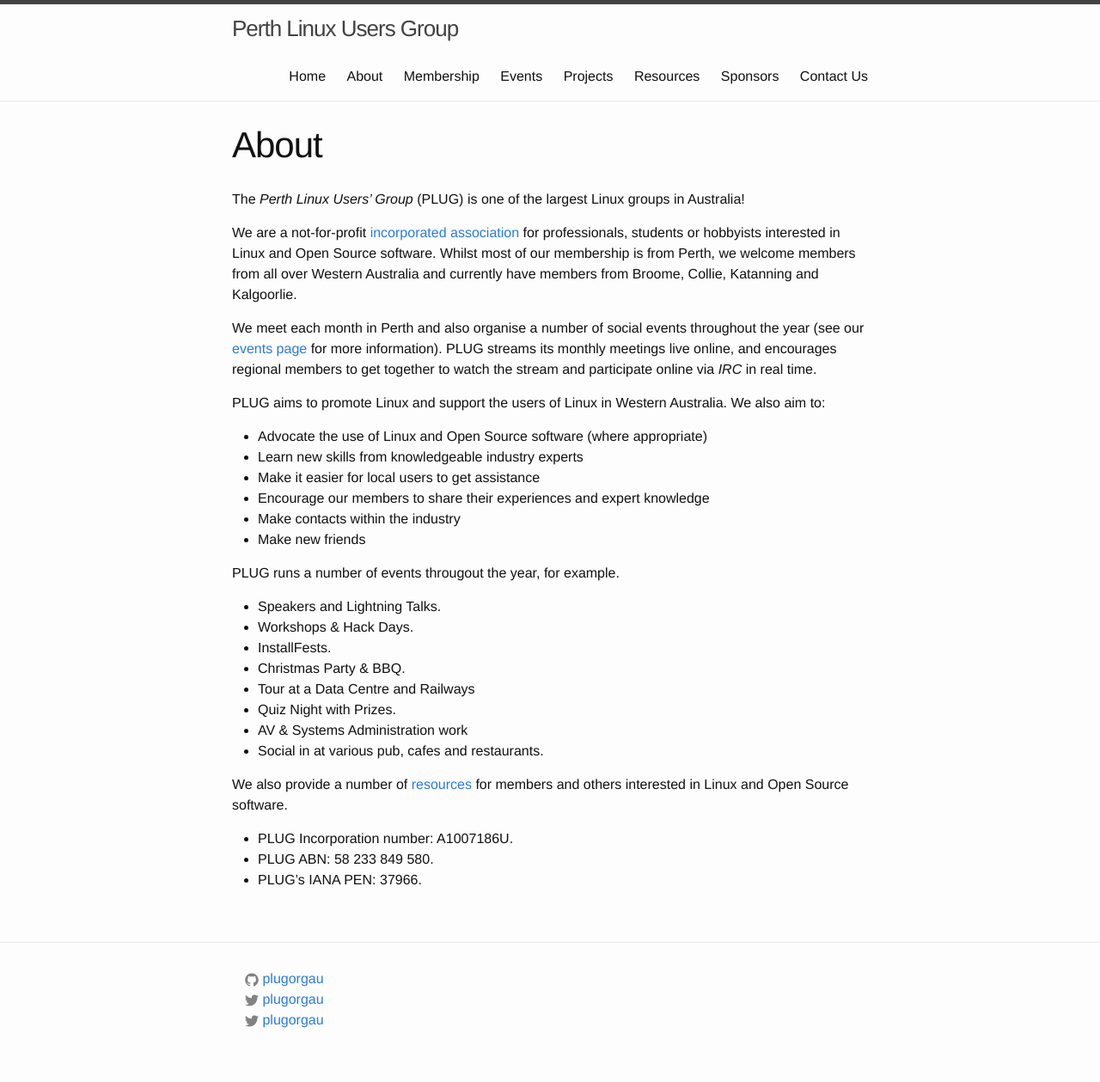
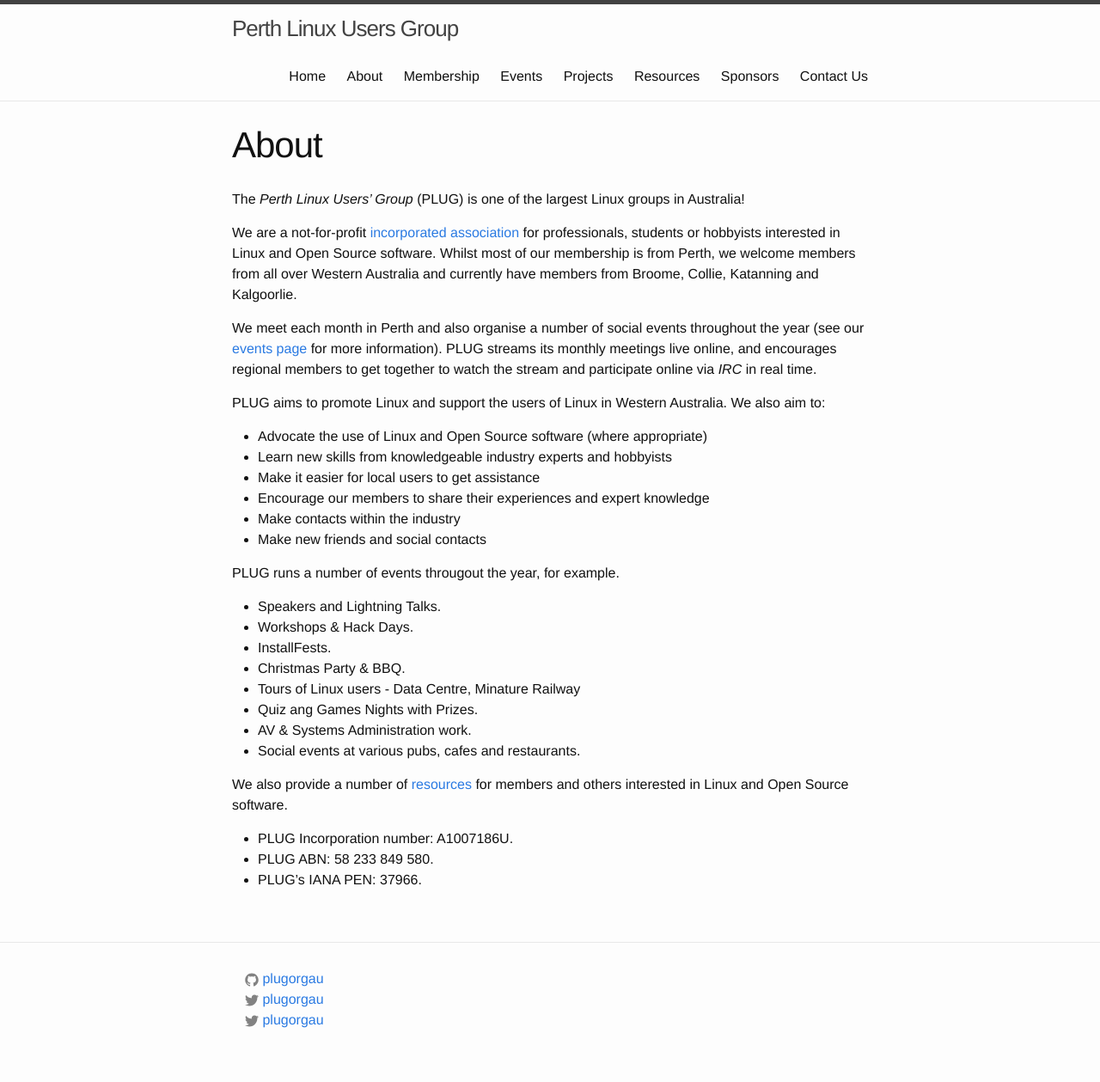
Before and after one commit to plugorgau/plugorgau.github.io, a Jekyll site: the page built from pages/about/about.md, in a window 1280 px wide. Shown: the whole page at 86% size. Built offline with Jekyll 4.4.1, drawn with Linux system fonts in a browser that asks for light colours.

Commit message:
Update about.md

```diff
--- a/pages/about/about.md
+++ b/pages/about/about.md
@@ -13,11 +13,11 @@ We meet each month in Perth and also organise a number of social events througho
 PLUG aims to promote Linux and support the users of Linux in Western Australia. We also aim to:
 
 *   Advocate the use of Linux and Open Source software (where appropriate)
-*   Learn new skills from knowledgeable industry experts
+*   Learn new skills from knowledgeable industry experts and hobbyists
 *   Make it easier for local users to get assistance
 *   Encourage our members to share their experiences and expert knowledge
 *   Make contacts within the industry
-*   Make new friends
+*   Make new friends and social contacts
 
 PLUG runs a number of events througout the year, for example.
 
@@ -25,10 +25,10 @@ PLUG runs a number of events througout the year, for example.
 *   Workshops & Hack Days.
 *   InstallFests.
 *   Christmas Party & BBQ.
-*   Tour at a Data Centre and Railways
-*   Quiz Night with Prizes.
-*   AV & Systems Administration work
-*   Social in at various pub, cafes and restaurants.
+*   Tours of Linux users - Data Centre, Minature Railway
+*   Quiz ang Games Nights with Prizes.
+*   AV & Systems Administration work.
+*   Social events at various pubs, cafes and restaurants.
 
 We also provide a number of [resources]({{ site.baseurl }}/resources/) for members and others interested in Linux and Open Source software.
 
```
